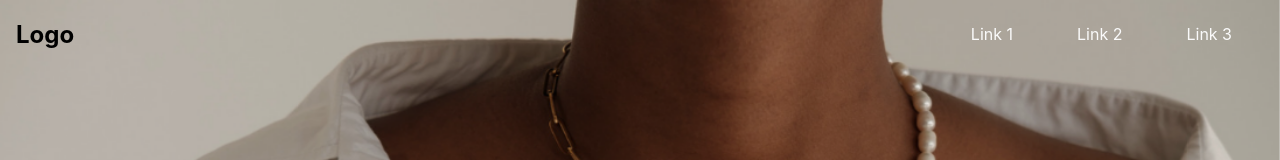
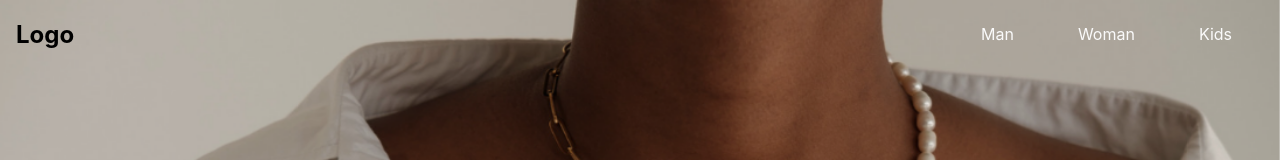
Before and after one commit to BaczkiewiczDawid/Verisma, a React (Create React App) app: page / in a window 1280 px wide. Shown: the top 160 px of the page. Built offline with nearby package versions, Linux system fonts and the light colour scheme; the HTML template or start-up script is replaced by a standard one.

Commit message:
render navigation links from array

```diff
--- a/src/components/Navigation/Navigation.js
+++ b/src/components/Navigation/Navigation.js
@@ -18,7 +18,7 @@ const Navigation = () => {
       <Wrapper>
         <h2>Logo</h2>
         <NavigationLinks isPrimary={true} />
-        <HamburgerButton onClick={handleOpenNav} />
+        <HamburgerButton isOpen={isOpen} onClick={handleOpenNav} />
       </Wrapper>
       {isOpen && (
         <HamburgerWrapper>
--- a/src/components/Navigation/Navigation.styles.js
+++ b/src/components/Navigation/Navigation.styles.js
@@ -14,7 +14,7 @@ export const Wrapper = styled.nav`
 export const HamburgerButton = styled.div`
   width: 50px;
   height: 50px;
-  background-color: white;
+  background-color: ${props => props.isOpen ? 'black' : 'white'};
   cursor: pointer;
   z-index: 3;
 
@@ -26,7 +26,8 @@ export const HamburgerButton = styled.div`
 export const HamburgerWrapper = styled.div`
   width: 100vw;
   height: 100vh;
-  position: fixed;
+  position: absolute;
+  z-index: 1;
   top: 0;
   left: 0;
   background-color: ${({ theme }) => theme.colors.white};
--- a/src/components/Navigation/NavigationLinks.js
+++ b/src/components/Navigation/NavigationLinks.js
@@ -2,17 +2,28 @@ import React from "react";
 import { ListWrapper, ListItem, Link } from "./NavigationLinks.style";
 
 const NavigationLinks = ({ isPrimary }) => {
+  const links = [
+    {
+      name: "Man",
+      url: "man",
+    },
+    {
+      name: "Woman",
+      url: "woman",
+    },
+    {
+      name: "Kids",
+      url: "kids",
+    },
+  ];
+
   return (
     <ListWrapper primary={isPrimary}>
-      <ListItem>
-        <Link href="#">Link 1</Link>
-      </ListItem>
-      <ListItem>
-        <Link href="#">Link 2</Link>
-      </ListItem>
-      <ListItem>
-        <Link href="#">Link 3</Link>
-      </ListItem>
+      {links.map((el) => (
+        <ListItem id={el.name}>
+          <Link href={el.url}>{el.name}</Link>
+        </ListItem>
+      ))}
     </ListWrapper>
   );
 };
```
